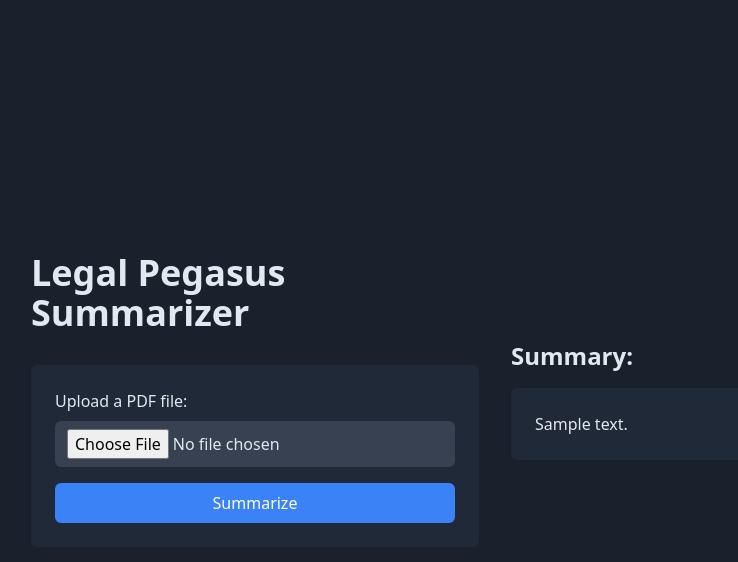
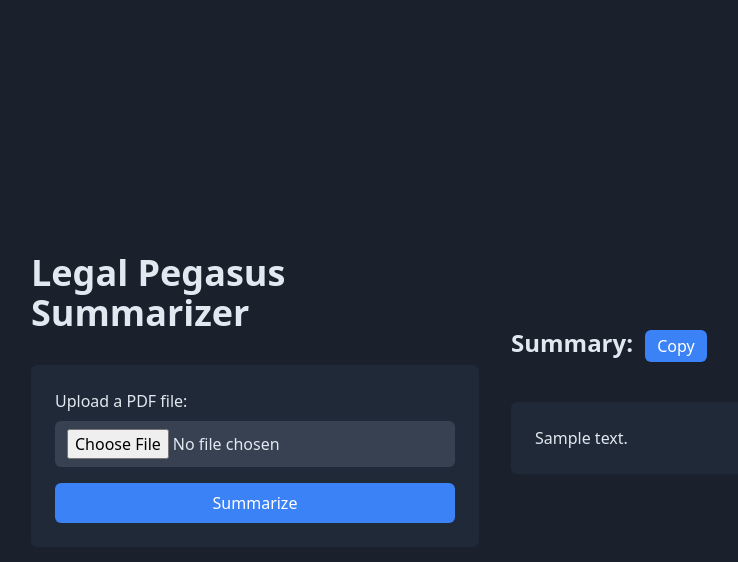
Before and after one commit to ikunalpn/Legal_Pegasus, a Flask app: template templates/index.html in a window 1280 px wide. Shown: the top 562 px of the page, without its empty margins (145-883 px from the left). Run offline with Flask 3, Linux system fonts and the light colour scheme; the template is opened without the code that fills it: most values are stand-ins (such as "Sample title", 1, 10 or a date in 2020).

Commit message:
summary length adjusted

```diff
--- a/templates/index.html
+++ b/templates/index.html
@@ -1,5 +1,6 @@
 <!DOCTYPE html>
 <html lang="en" class="dark">
+
 <head>
     <meta charset="UTF-8">
     <meta name="viewport" content="width=device-width, initial-scale=1.0">
@@ -10,8 +11,24 @@
             background-color: #1a202c;
             color: #e2e8f0;
         }
+
+        .summary-section {
+            max-height: 500px; /* Set maximum height */
+            overflow-y: auto;  /* Enable vertical scrolling */
+        }
     </style>
+    <script>
+        function copyToClipboard() {
+            var summaryText = document.getElementById("summary-text").innerText;
+            navigator.clipboard.writeText(summaryText).then(function() {
+                alert("Summary copied to clipboard!");
+            }, function(err) {
+                console.error('Could not copy text: ', err);
+            });
+        }
+    </script>
 </head>
+
 <body class="dark">
     <div class="flex items-center justify-center h-screen">
         <div class="w-full max-w-md mr-8">
@@ -26,9 +43,10 @@
         </div>
         <div class="w-full max-w-md">
             {% if summary %}
-            <h2 class="text-2xl font-bold mb-4">Summary:</h2>
-            <div class="bg-gray-800 rounded-md p-6">
-                <p>{{ summary }}</p>
+            <h2 class="text-2xl font-bold mb-4 inline">Summary:</h2>
+            <button onclick="copyToClipboard()" class="ml-2 bg-blue-500 hover:bg-blue-600 text-white font-medium py-1 px-3 mb-10 rounded-md">Copy</button>
+            <div class="bg-gray-800 rounded-md p-6 summary-section">
+                <p id="summary-text">{{ summary }}</p>
             </div>
             {% endif %}
             {% if error %}
@@ -37,4 +55,5 @@
         </div>
     </div>
 </body>
+
 </html>
```
Also changed, not shown: utils/legal_pegasus.py (+3 -7 lines), 3 other files.
